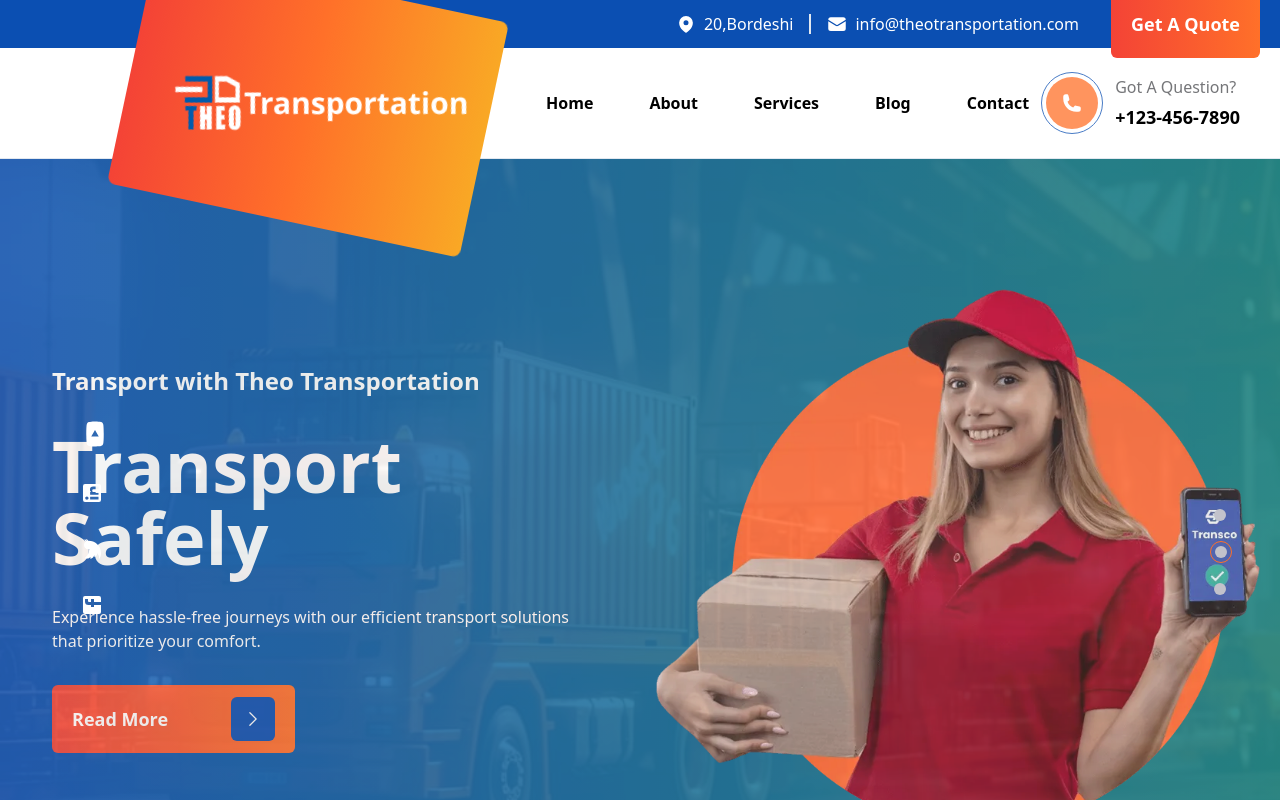
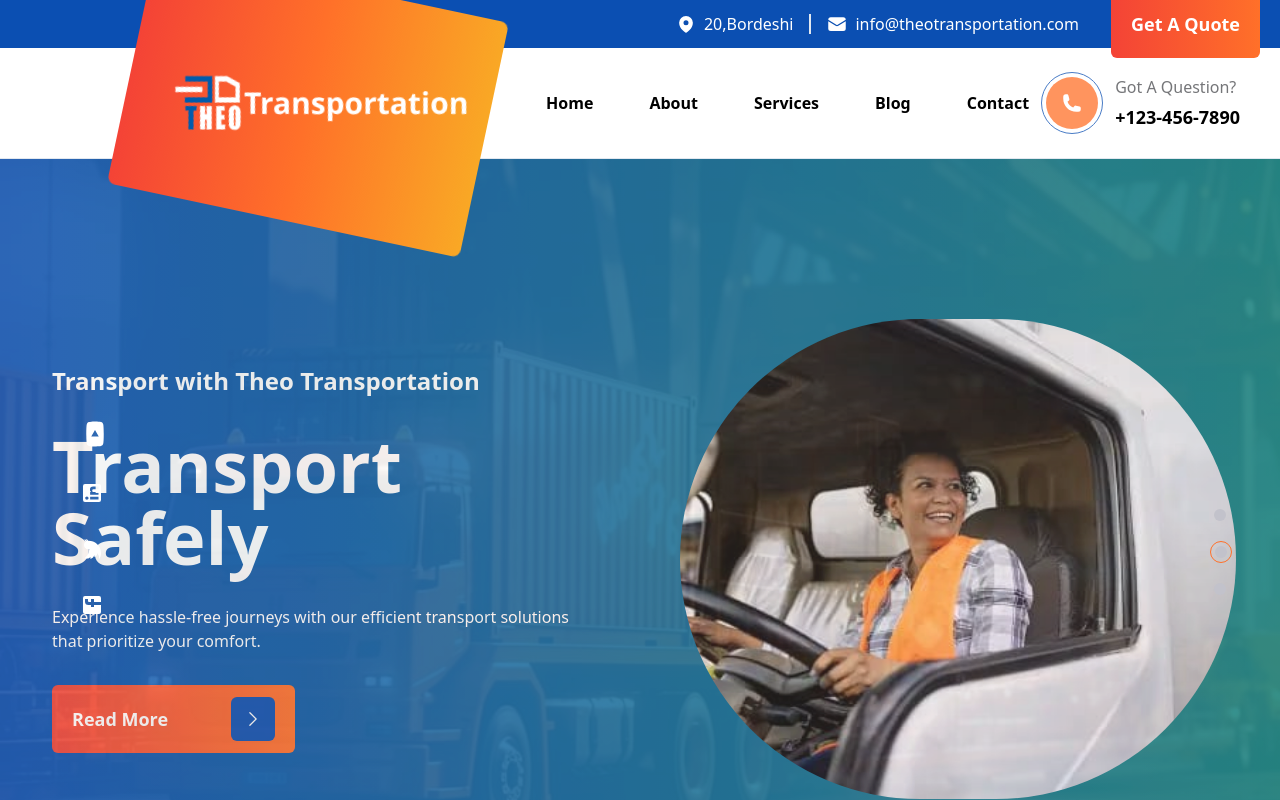
Before and after one commit to Hall-e3/thiotransportation, a React (Create React App) app: page / in a window 1280 px wide. Built offline with nearby package versions, Linux system fonts and the light colour scheme.

Commit message:
new changes

```diff
--- a/src/pages/Home.jsx
+++ b/src/pages/Home.jsx
@@ -27,7 +27,7 @@ import {
 } from "../constants";
 import { Carousel } from "@material-tailwind/react";
 import { abouts, cards, homes, who_we_work_with } from "../data";
-import { staff1 } from "../constants/originals";
+import { staff1, staff5, staff6, staff8, staff9 } from "../constants/originals";
 import { Facebook, LinkedIn, Twitter, YouTube } from "@mui/icons-material";
 import CountUp from "react-countup";
 
@@ -175,8 +175,12 @@ export default function Home() {
                       }
                     />
                   </div>
-                  <div>
-                    <img src={person} alt="person" />
+                  <div className="h-[35vh] px-6 sm:h-[45vh] md:h-[55vh] xl:h-[60vh]">
+                    <img
+                      src={staff6}
+                      alt="person"
+                      className="rounded-full h-full w-full object-cover"
+                    />
                   </div>
                 </div>
               </div>
@@ -207,8 +211,12 @@ export default function Home() {
                       }
                     />
                   </div>
-                  <div className="order-first lg:order-none">
-                    <img src={person1} alt="person1" />
+                  <div className="order-first lg:order-none px-6 h-[35vh] sm:h-[45vh] md:h-[55vh] xl:h-[60vh]">
+                    <img
+                      src={staff5}
+                      alt="person1 "
+                      className="rounded-full h-full w-full object-cover"
+                    />
                   </div>
                 </div>
               </div>
```
